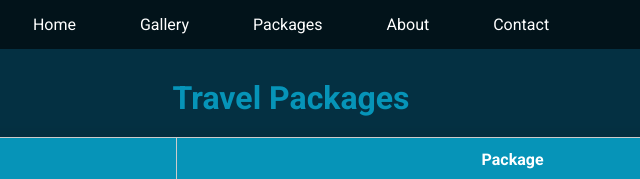
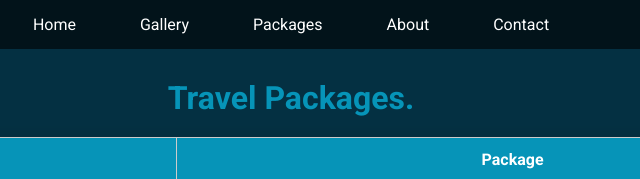
Before and after one commit to SupBaj13/itassessment2024, a plain HTML site: page packages.html in a window 1280 px wide. Shown: the top 179 px of the page, 349-989 px from the left. Drawn offline with Linux system fonts and the light colour scheme.

Commit message:
Update packages.html

```diff
--- a/packages.html
+++ b/packages.html
@@ -23,7 +23,7 @@
         </nav>
     </header>
     <main>
-        <h1>Travel Packages</h1>
+        <h1>Travel Packages.</h1>
 
 <table>
     <tr>
```
